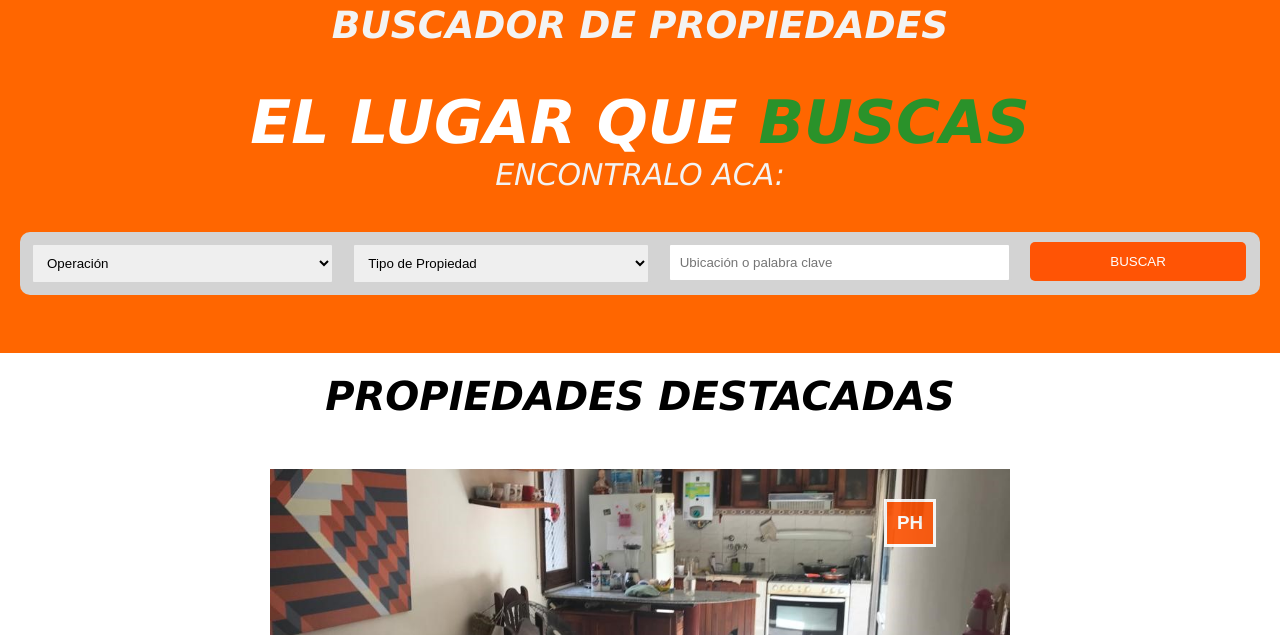
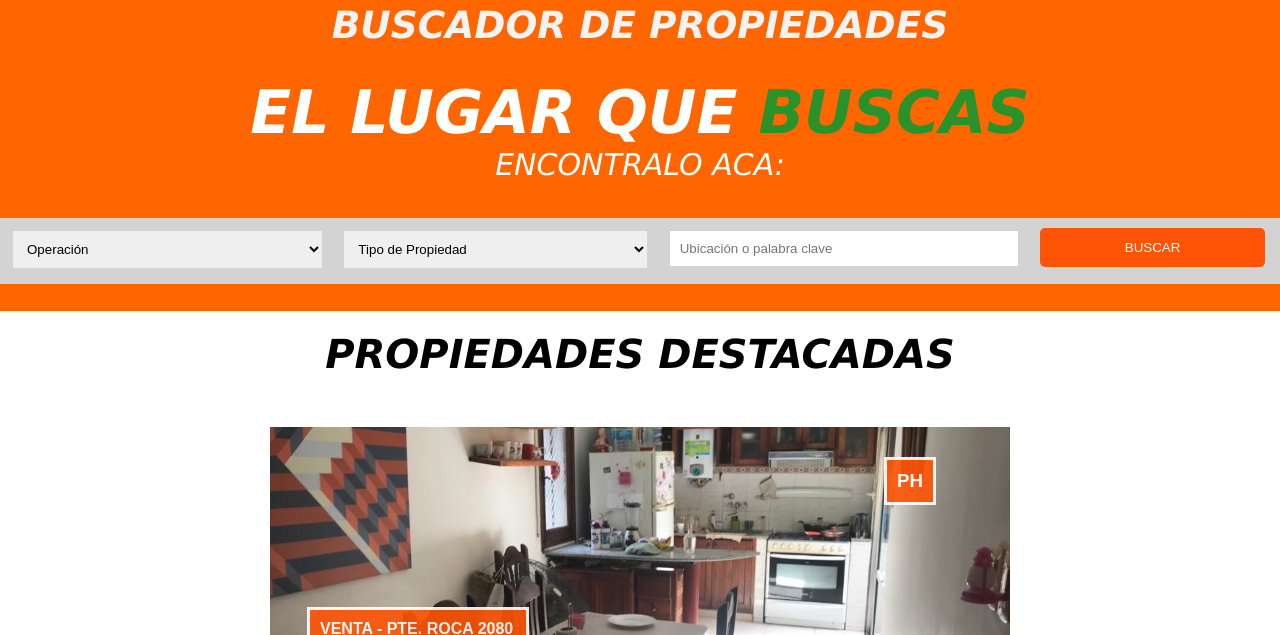
Before and after one commit to leandrovieira-23/elevepropiedades, a plain HTML site: page index.html in a window 1280 px wide. Shown: the part 97-732 px from the top of the page. Drawn offline with Linux system fonts and the light colour scheme.

Commit message:
aplicacion grid en buscador

```diff
--- a/css/estilos.css
+++ b/css/estilos.css
@@ -95,35 +95,33 @@ ul li:hover ul a:hover {
 /*---- INICIO DEL MAIN ----*/
 /*---- BUSCADOR ----*/
 .buscadorfondo {
-    padding: 20px;
+    display: grid;
+    grid-auto-flow: column;
+    grid-template-columns: 100%;
+    grid-template-rows: 1fr 1fr 120px;
     font-style: italic;
+    font-family: Verdana, Geneva, Tahoma, sans-serif;
     background-color: rgb(255, 102, 0);
-    font-family: Verdana;
+}
+
+.buscadortitulo {
+    margin-top: 100px;
+    font-size: 25px;
+    text-align: center;
     color: #f3f3f3;
-    height: 450px;
-}
-
-.buscadortitulo {
-    margin-top: 80px;
-    font-style: oblique;
-    font-size: 25px;
-    text-align: center;
-    font-family: Verdana, Geneva, Tahoma, sans-serif;
-    color: #f3f3f3;
 }
 
 .wrapper {
-    padding: 40px 0px 40px 0px;
+    padding: 30px 0px 0px 0px;
+    color: white;
+    text-align: center;
 }
 
 .wrapper h2 {
-    text-align: center;
-    color: white;
     font-size: 60px;
 }
 
 .wrapper p {
-    text-align: center;
     font-size: 30px;
 }
 
@@ -149,17 +147,29 @@ span:before {
 }
 
 .fondopropiedades {
+    display: grid;
+    grid-template-columns: auto auto auto auto;
+    grid-template-rows: 55%;
+    align-content: center;
+}
+
+.formulario {
     background-color: lightgray;
-    border-radius: 10px;
-    display: grid;
-    margin-top: auto;
-    grid-template-columns: auto auto auto auto;
+}
+
+.fondopropiedades form {
+    background-color: lightgray;
+}
+
+.fondopropiedades div {
+    background-color: lightgray;
 }
 
 
 input[type=text],
 select {
     border-radius: 4px;
+
 }
 
 input[type=search],
@@ -168,10 +178,7 @@ select {
     border-radius: 4px;
     box-sizing: border-box;
     width: 95%;
-    padding: 10px !important;
-    margin: 10px !important;
     display: inline-block;
-
 }
 
 .button {
@@ -180,8 +187,6 @@ select {
     border-radius: 5px;
     text-transform: uppercase;
     font-weight: 300;
-    width: 90% !important;
-    margin: 10px !important;
 }
 
 .button:hover {
```
